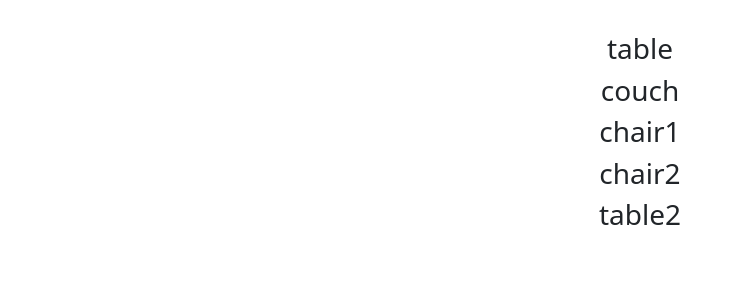
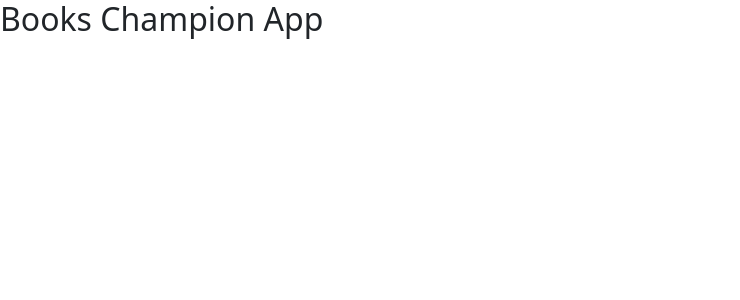
Before and after one commit to AleRabbia/Practicas-LC3, a React (Vite) app: page / in a window 1280 px wide. Shown: the top 300 px of the page, without its empty margins (0-740 px from the left). Built offline with nearby package versions, Linux system fonts and the light colour scheme.

Commit message:
Ejercicio Books

```diff
--- a/src/App.jsx
+++ b/src/App.jsx
@@ -1,178 +1,8 @@
-//import { useState } from 'react'
-
-import './App.css'
-//import Bookitem from './components/bookItem/Bookitem.jsx'
-//import Beers from './components/beers/Beers.jsx';
-//import BeerStyle from './components/beerStyle/BeerStyle.jsx';
-import './App.css'
-import Products from './components/products/Products';
-
-//import Product from './components/products/Products.jsx';
-
-function App() {
-  const products = ['table', 'couch', 'chair1', 'chair2', 'table2'];
-
+const App = () => {
   return (
-    <div>
-      {products.map((product, index) => (
-        <Products key={index} name={product} />
-      ))}
+    <div >
+      <h2>Books Champion App</h2>
     </div>
   );
 }
-
 export default App;
-
-  /*const books = [
-    {
-      bookTitle: "100 años de soledad",
-      bookAuthor: "Gabriel García Marquez",
-      bookRating: Array(5).fill("*"),
-      pageCount: 410,
-      imageUrl:
-        "https://images.cdn3.buscalibre.com/fit-in/360x360/61/8d/618d227e8967274cd9589a549adff52d.jpg",
-    },
-    {
-      bookTitle: "Asesinato en el Orient Express",
-      bookAuthor: "Agatha Christie",
-      bookRating: Array(4).fill("*"),
-      pageCount: 256,
-      imageUrl:
-        "https://m.media-amazon.com/images/I/71RFyM95qwL._AC_UF1000,1000_QL80_.jpg",
-    },
-    {
-      bookTitle: "Las dos torres",
-      bookAuthor: "J.R.R Tolkien",
-      bookRating: Array(5).fill("*"),
-      pageCount: 352,
-      imageUrl:
-        "https://m.media-amazon.com/images/I/A1y0jd28riL._AC_UF1000,1000_QL80_.jpg",
-    },
-    {
-      bookTitle: "50 sombras de Grey",
-      bookAuthor: "E.L James",
-      bookRating: Array(1).fill("*"),
-      pageCount: 514,
-      imageUrl:
-        "https://prodimage.images-bn.com/pimages/9781728260839_p0_v2_s1200x630.jpg",
-    },
-  ];*/
-
-  /*const beers = [
-    {
-      id: 1,
-      beerName: "American",
-      beerStyle: "IPA",
-      price: 3,
-      available: true,
-    },
-    {
-      id: 2,
-      beerName: "Argenta",
-      beerStyle: "IPA",
-      price: 4,
-      available: false,
-    },
-    {
-      id: 3,
-      beerName: "Irish",
-      beerStyle: "Red",
-      price: 4,
-      available: true,
-    },
-    {
-      id: 4,
-      beerName: "Scotish",
-      beerStyle: "Red",
-      price: 3,
-      available: true,
-    },
-    {
-      id: 5,
-      beerName: "DeEssoCiTratta",
-      beerStyle: "APA",
-      price: 3,
-      available: true,
-    },
-    {
-      id: 6,
-      beerName: "Santa APA",
-      beerStyle: "APA",
-      price: 3,
-      available: true,
-    },
-    {
-      id: 7,
-      beerName: "German",
-      beerStyle: "Pilsen",
-      price: 1,
-      available: true,
-    },
-    {
-      id: 8,
-      beerName: "London Porter",
-      beerStyle: "Porter",
-      price: 2,
-      available: false,
-    },
-    {
-      id: 9,
-      beerName: "Scotish ALE",
-      beerStyle: "Red",
-      price: 5,
-      available: true,
-    },
-  ];*/
-
-
-  /*
-  FILTRA LAS CERVEZAS DISPONIBLES Y LAS MUESTRA POR PANTALLA
-  const beerAvailable = beers.filter((beer) => { return beer.available === true})
-  return (
-
-    <div>
-      {beerAvailable.map ((beer)=>(
-        <Beers
-        key={beer.id}
-        beerName={beer.beerName}
-        beerStyle={beer.beerStyle}
-        price={beer.price}
-        available={beer.available}
-    />
-    ))}
-    </div>
-  )*/
-
-  /*CUENTA LOS ESTILO IPA Y RED Y LO MUESTRA POR PANTALLA
-  const styleBeers = beers.filter((beer) => { return beer.beerStyle === "IPA" || beer.beerStyle === "Red" })
-  MUESTRA POR PANTALLA LAS CERVEZAS
-  return (
-    <div>
-      <h1>Cantidad de IPA & Red: {styleBeers.length}</h1>
-
-      <div>
-        {beers.map((beer) => (
-          <Beers
-            key={beer.id}
-            beerName={beer.beerName}
-            beerStyle={beer.beerStyle}
-            price={beer.price}
-            available={beer.available}
-          />
-        ))}
-      </div>
-    </div>
-  )*/
-
-  /*ESTE COMPONENTE MUESTRA SOLO LOS ESTILOS DE CERVEZAS
-  return (
-
-    <div>
-      {beers.map ((beer)=>(
-        <BeerStyle
-        key={beer.id}
-        beerStyle={beer.beerStyle}
-    />
-    ))}
-    </div>
-  )*/
```
